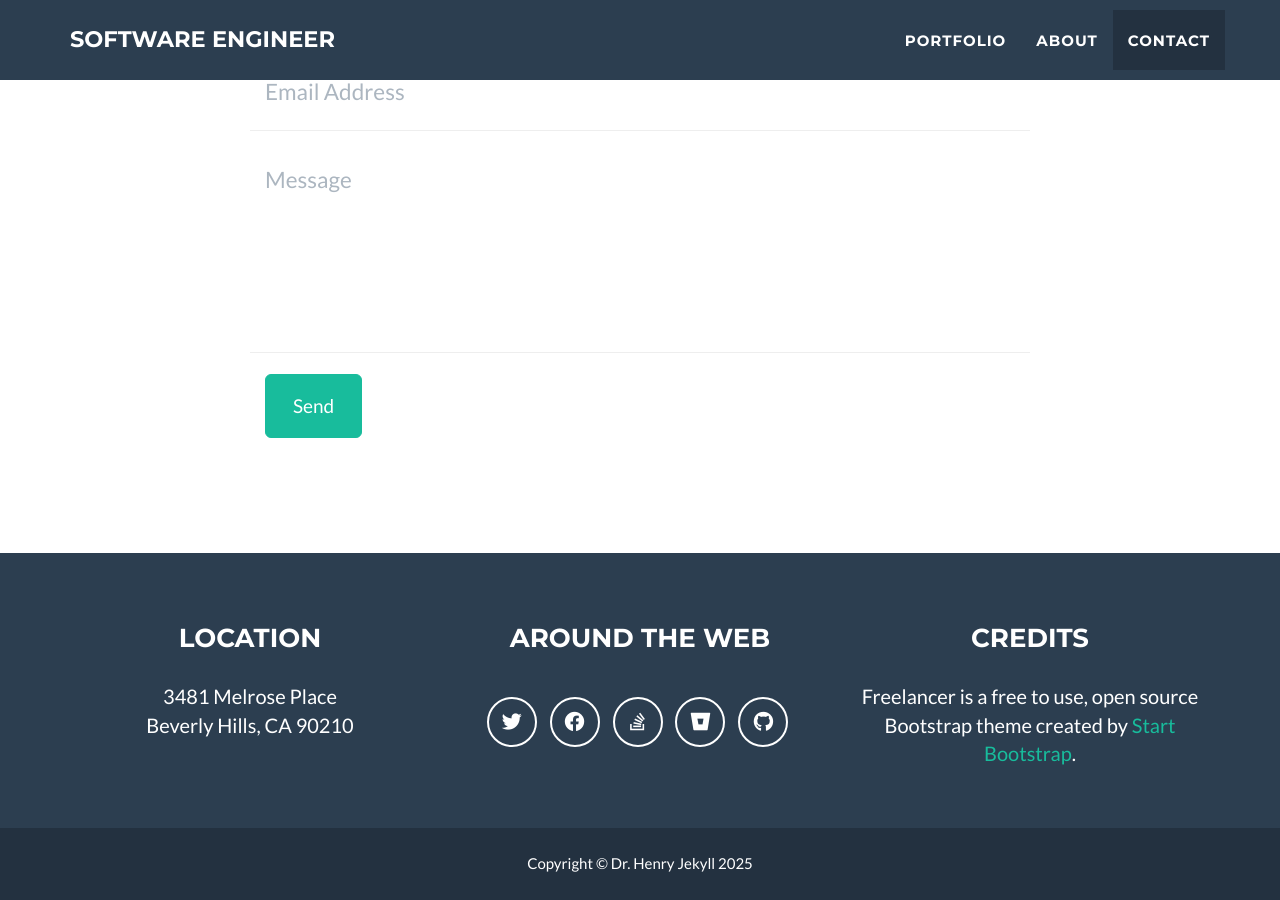
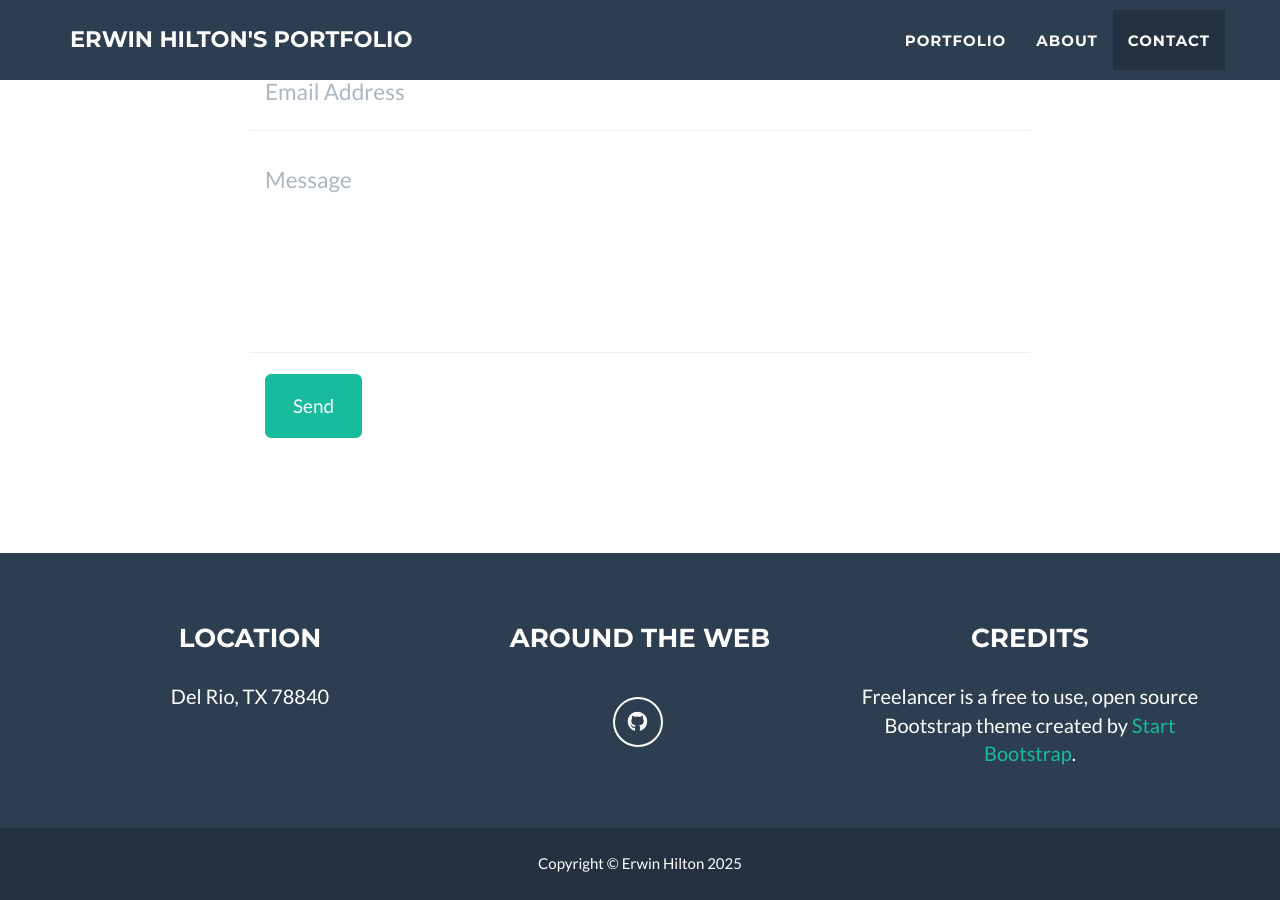
Before and after one commit to abalonequilt/portfolio, a Jekyll site: the page built from _posts/examples/2014-07-18-project-1.markdown, in a window 1280 px wide and 900 px high, scrolled down 2492 px. Built offline with Jekyll 4.4.1, drawn with Linux system fonts in a browser that asks for light colours; some of the changed text lies outside the part shown.

Commit message:
some config changes

```diff
--- a/_config.yml
+++ b/_config.yml
@@ -1,9 +1,9 @@
 # Site settings
-title: Software Engineer
+title: Erwin Hilton's Portfolio
 email: erwinhilton@protonmail.com
-url: https://github.com/jeromelachaud/freelancer-theme
-description: "Write an awesome description for your new site here. You can edit this line in _config.yml. It will appear in your document head meta (for Google search results) and in your feed.xml site description."
-keywords: "your keywords, separated by commas"
+url: https://github.com/abalonequilt/portfolio
+description: "Erwin Hilton's Portfolio"
+keywords: "erwin, hilton, erwin hilton, software engineer, game developer"
 skills: "Software Engineer - MIT Grad - Indie Game Developer"
 meta_author: Hilton Erwin
 
@@ -32,28 +32,28 @@ color:
 
 # Footer settings
 footer:
-  copyright: Dr. Henry Jekyll
+  copyright: Erwin Hilton
   location: Location
   social: Around the Web
   credits: Credits
 
 # Social networks usernames (many more available: google-plus, flickr, dribbble, pinterest, instagram, tumblr, linkedin, etc.)
 social:
-  - title: twitter
-    url: http://twitter.com/jekyllrb
-  - title: facebook
-    url:
-  - title: stack-overflow
-    url: http://stackoverflow.com/questions/tagged/jekyll
-  - title: bitbucket
-    url: http://bitbucket.org/jekyll
+  #- title: twitter
+    #url: http://twitter.com/jekyllrb
+  #- title: facebook
+  #  url:
+  #- title: stack-overflow
+  #  url: http://stackoverflow.com/questions/tagged/jekyll
+  #- title: bitbucket
+  #  url: http://bitbucket.org/jekyll
   - title: github
-    url: http://github.com/jekyll
+    url: http://github.com/abalonequilt
 
 # Postal address (add as many lines as necessary)
 address:
-  - line: 3481 Melrose Place
-  - line: Beverly Hills, CA 90210
+  - line: Del Rio, TX 78840
+  #- line: Beverly Hills, CA 90210
 
 # Credits content
 credits: 'Freelancer is a free to use, open source Bootstrap theme created by <a href="http://startbootstrap.com">Start Bootstrap</a>.'
```
